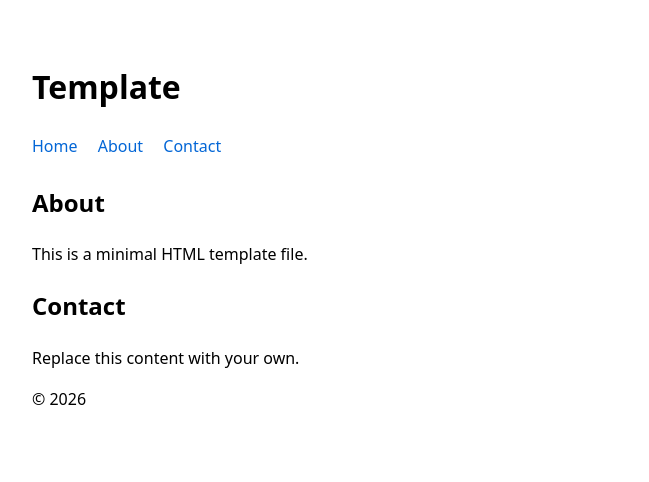
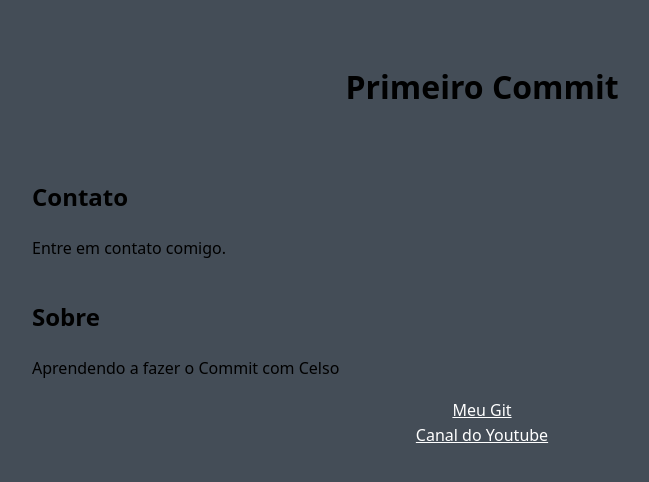
Before and after one commit to FelipeEN/AulaGit, a plain HTML site: page index.html in a window 1280 px wide. Shown: the whole page, without its empty margins (158-807 px from the left). Drawn offline with Linux system fonts and the light colour scheme.

Commit message:
Atualiza o arquivo index

```diff
--- a/index.html
+++ b/index.html
@@ -3,35 +3,54 @@
 <head>
 	<meta charset="utf-8">
 	<meta name="viewport" content="width=device-width,initial-scale=1">
-	<title>Template</title>
+	<title>Primeiro Commit</title>
 	<style>
-		body{font-family:system-ui,-apple-system,Segoe UI,Roboto,Helvetica,Arial;line-height:1.6;padding:2rem}
+		body{font-family:system-ui,-apple-system,Segoe UI,Roboto,Helvetica,Arial;line-height:1.6;padding:2rem
+
+        }
+        a{
+            color: #ffffff;
+            display: flex;
+            align-items: center;
+            flex-direction: column;
+        }
+
 		header,main,footer{max-width:900px;margin:0 auto}
-		header{margin-bottom:1.5rem}
+		header{margin-bottom:1.5rem;
+                display: flex;
+                justify-content: center;
+        }
+
+        main{
+             display: flex;
+             flex-direction: column-reverse;
+        }
 		nav a{margin-right:1rem;color:#0366d6;text-decoration:none}
+        body{background: #444d57;}
 	</style>
 </head>
 <body>
-	<header>
-		<h1>Template</h1>
-		<nav>
-			<a href="#">Home</a>
-			<a href="#about">About</a>
-			<a href="#contact">Contact</a>
-		</nav>
+    <header>
+        <h1>Primeiro Commit</h1>
 	</header>
+
+
+
+
 	<main>
-		<section id="about">
-			<h2>About</h2>
-			<p>This is a minimal HTML template file.</p>
+        <section id="about">
+            <h2>Sobre</h2>
+			<p>Aprendendo a fazer o Commit com Celso</p>
 		</section>
+
 		<section id="contact">
-			<h2>Contact</h2>
-			<p>Replace this content with your own.</p>
+            <h2>Contato</h2>
+			<p>Entre em contato comigo.</p>
 		</section>
 	</main>
-	<footer>
-		<p>&copy; 2026</p>
-	</footer>
+
+    <a href="#" >Meu Git</a>
+    <a href="https://www.youtube.com/channel/UC78MX_saa4fgAzBFLVHVIVQ"  target="_blank">Canal do Youtube</a>
+
 </body>
 </html>
```
Also changed, not shown: styles.css (added).
